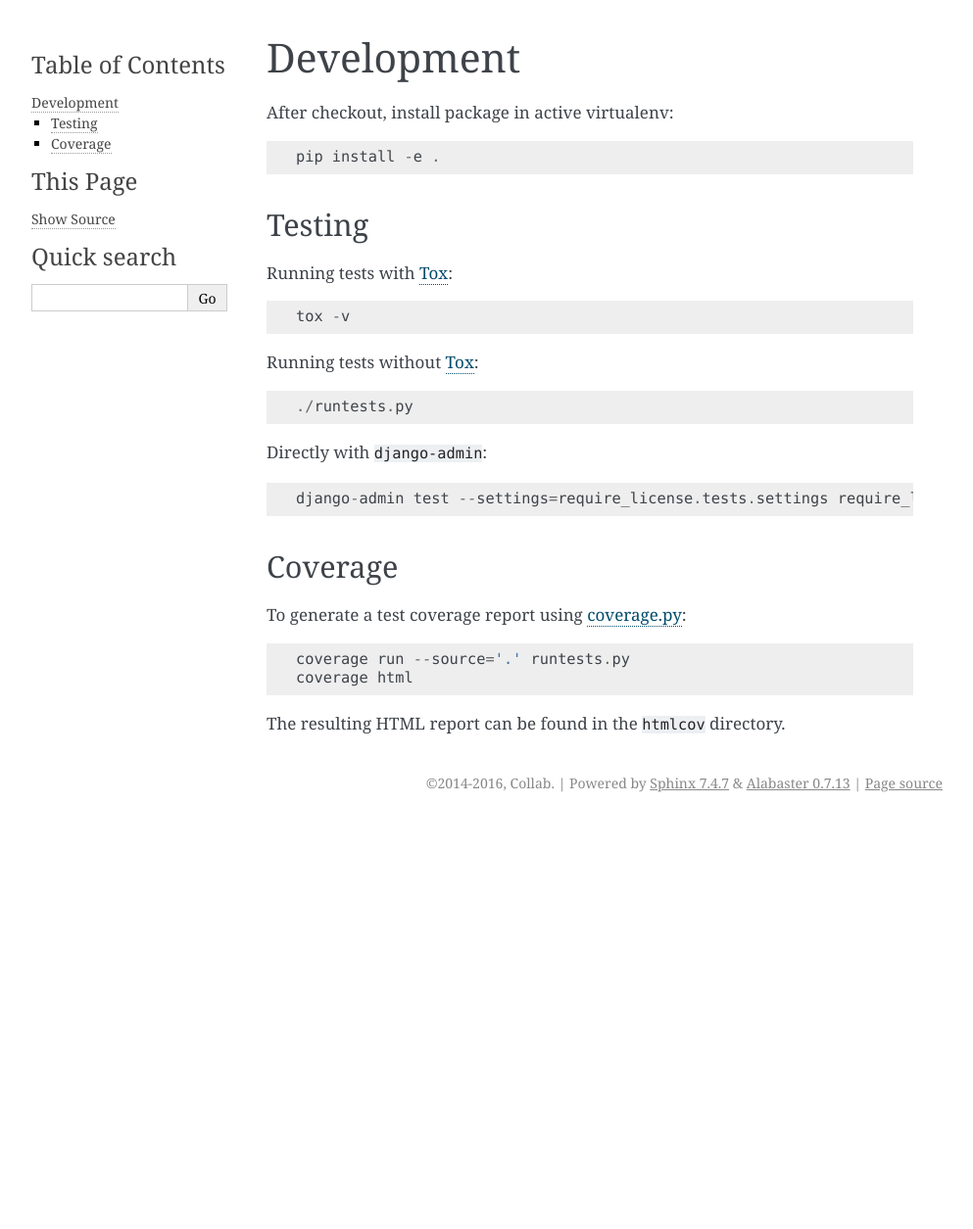
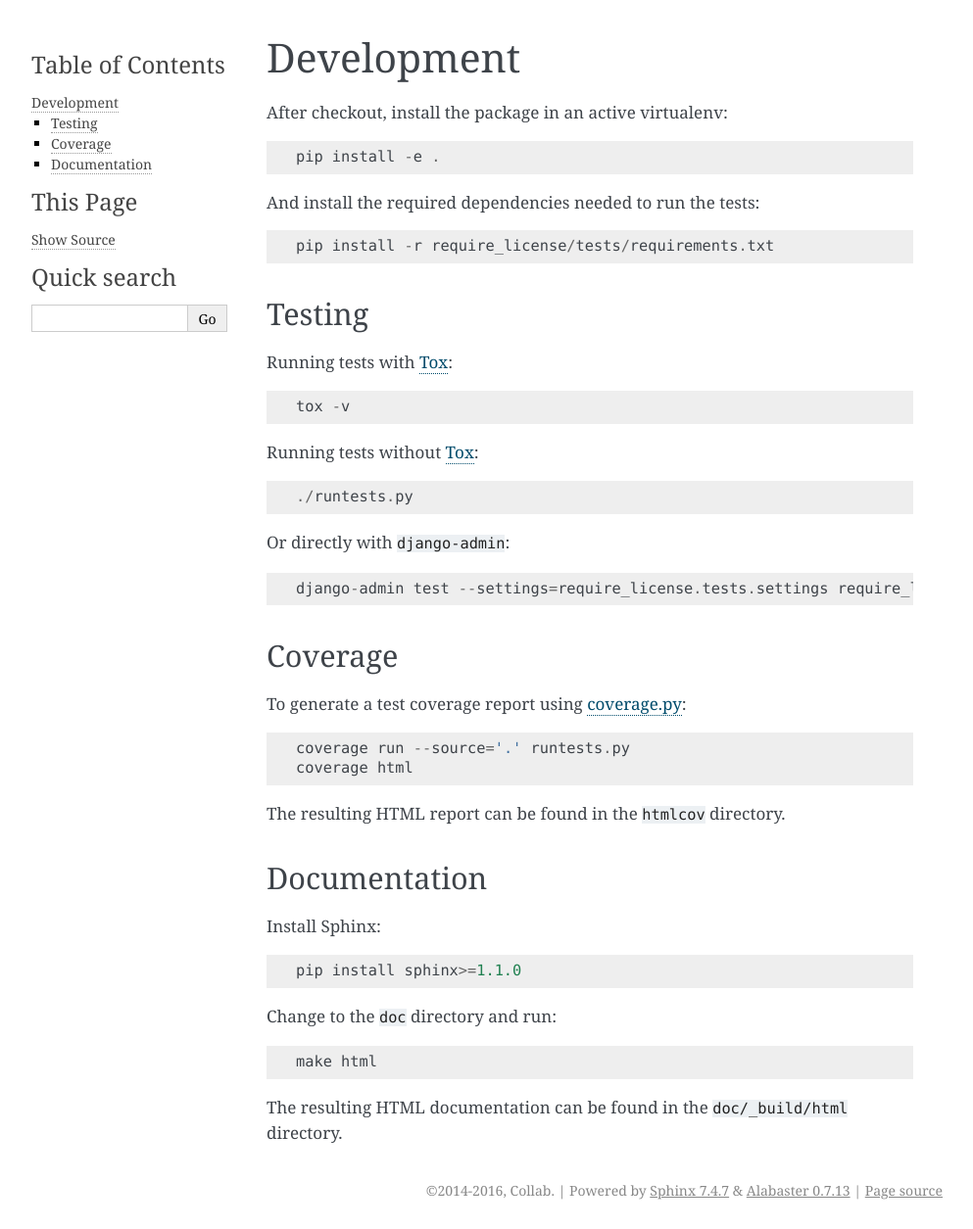
Before and after one commit to collab-project/django-require-license, a Sphinx documentation site: the page built from doc/development.rst, in a window 1280 px wide. Shown: the whole page at 98% size, without its empty margins (148-1141 px from the left). Built offline with Sphinx 7.4.7, drawn with Linux system fonts in a browser that asks for light colours; before the commit the page ends 900 px from its top, so only the background shows below that.

Commit message:
adjust documentation for test/dev dependencies

```diff
--- a/doc/development.rst
+++ b/doc/development.rst
@@ -1,9 +1,13 @@
 Development
 ===========
 
-After checkout, install package in active virtualenv::
+After checkout, install the package in an active virtualenv::
 
   pip install -e .
+
+And install the required dependencies needed to run the tests::
+
+  pip install -r require_license/tests/requirements.txt
 
 
 Testing
@@ -17,7 +21,7 @@ Running tests without Tox_::
 
   ./runtests.py
 
-Directly with ``django-admin``::
+Or directly with ``django-admin``::
 
   django-admin test --settings=require_license.tests.settings require_license
 
@@ -33,5 +37,20 @@ To generate a test coverage report using `coverage.py`_::
 The resulting HTML report can be found in the ``htmlcov`` directory.
 
 
+Documentation
+-------------
+
+Install Sphinx::
+
+  pip install sphinx>=1.1.0
+
+Change to the ``doc`` directory and run::
+
+  make html
+
+The resulting HTML documentation can be found in the ``doc/_build/html``
+directory.
+
+
 .. _Tox: http://tox.testrun.org/
 .. _coverage.py: http://nedbatchelder.com/code/coverage/
```
Also changed, not shown: 4 other files.
